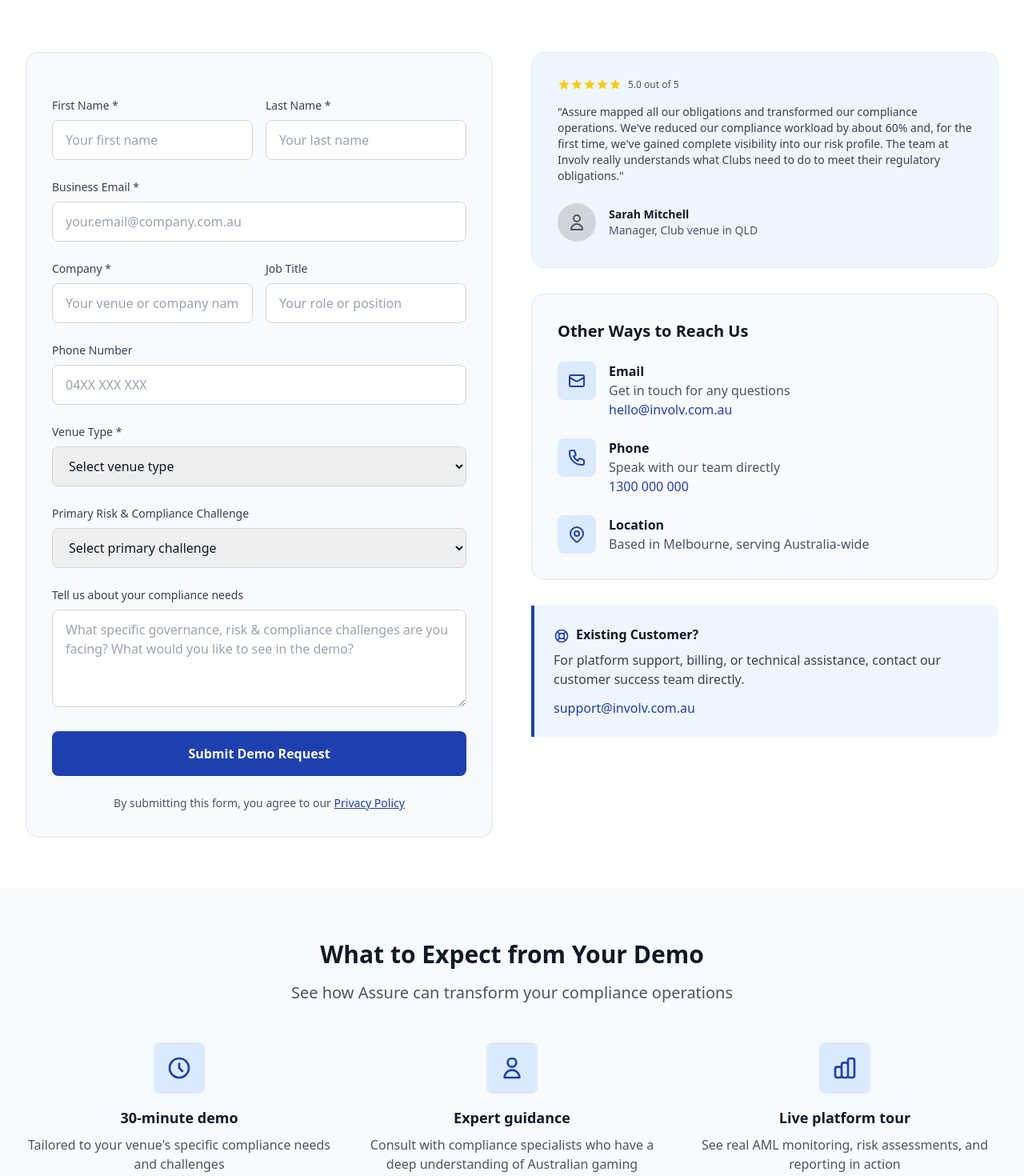
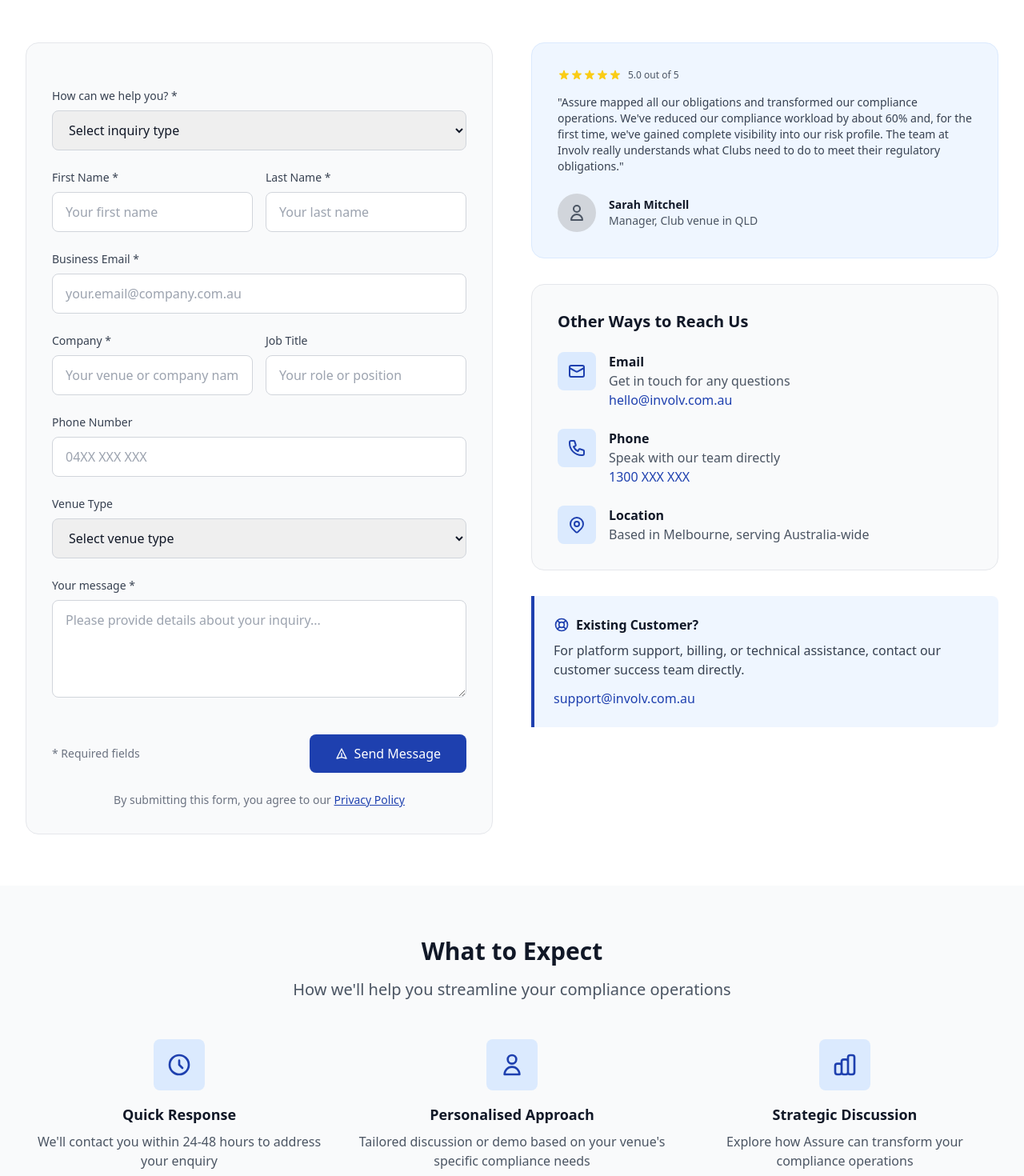
Before and after one commit to markkelly123/involv-safeplay-site, a Next.js app: page /contact in a window 1280 px wide. Shown: the part 340-1810 px from the top of the page at 80% size. Built offline with nearby package versions, Linux system fonts and the light colour scheme.

Commit message:
Update Contact Form

```diff
--- a/src/pages/contact.tsx
+++ b/src/pages/contact.tsx
@@ -15,18 +15,17 @@
     jobTitle: '',
     phone: '',
     venueType: '',
+    inquiryType: '',
     currentChallenge: '',
     message: ''
   })
 
   const [isSubmitting, setIsSubmitting] = useState(false)
   const [isSubmitted, setIsSubmitted] = useState(false)
-  const [submitError, setSubmitError] = useState(false)
 
   const handleSubmit = async (e: React.FormEvent) => {
     e.preventDefault()
     setIsSubmitting(true)
-    setSubmitError(false)
 
     try {
       const form = e.target as HTMLFormElement
@@ -42,6 +41,10 @@
 
       if (response.ok) {
         setIsSubmitted(true)
+
+        // Reset form after 5 seconds
+        setTimeout(() => {
+          setIsSubmitted(false)
           setFormData({
             firstName: '',
             lastName: '',
@@ -50,39 +53,37 @@
             jobTitle: '',
             phone: '',
             venueType: '',
+            inquiryType: '',
             currentChallenge: '',
             message: ''
           })
-
-        // Reset success message after 5 seconds
-        setTimeout(() => {
-          setIsSubmitted(false)
         }, 5000)
       } else {
         const data = await response.json()
         console.error('Form submission failed:', data)
-        setSubmitError(true)
+        alert('There was an error sending your message. Please try again or contact us directly.')
       }
     } catch (error) {
       console.error('Error submitting form:', error)
-      setSubmitError(true)
+      alert('There was an error sending your message. Please try again or contact us directly.')
     } finally {
       setIsSubmitting(false)
     }
   }
 
   const handleChange = (e: React.ChangeEvent<HTMLInputElement | HTMLTextAreaElement | HTMLSelectElement>) => {
-    setFormData({
-      ...formData,
-      [e.target.name]: e.target.value
-    })
+    const { name, value } = e.target
+    setFormData(prev => ({
+      ...prev,
+      [name]: value
+    }))
   }
 
   return (
     <>
       <Head>
         <title>Contact Sales - Schedule Your Assure Demo</title>
-        <meta name="description" content="Get a personalised demo of Involv's Assure GRC platform. Speak with our experts about AML, risk management, and regulatory compliance for Australian pubs and clubs." />
+        <meta name="description" content="Get a personalised demo of Involv&apos;s Assure GRC platform. Speak with our experts about AML, risk management, and regulatory compliance for Australian pubs and clubs." />
         <meta name="viewport" content="width=device-width, initial-scale=1" />
         {/* Favicon */}
         <link rel="icon" type="image/x-icon" href="/favicon.ico" />
@@ -98,12 +99,12 @@
         {/* Hero Section */}
         <section className="bg-gradient-to-br from-blue-50 to-white py-16">
           <div className="max-w-7xl mx-auto px-4 sm:px-6 lg:px-8">
-            <div className="text-center mb-12">
+            <div className="text-center mb-2">
               <h1 className="text-4xl md:text-5xl font-bold text-gray-900 mb-6">
                 Ready to streamline your risk & compliance?
               </h1>
               <p className="text-xl text-gray-600 max-w-3xl mx-auto">
-                Get a personalised demo of Assure or reach out to schedule a call.
+                Get a personalised demo of Assure or reach out with any questions about governance, risk & compliance.
               </p>
             </div>
           </div>
@@ -117,41 +118,45 @@
               <div>
                 <div className="bg-gray-50 rounded-2xl p-8 border border-gray-200">
                   {/* Success Message */}
-                  {isSubmitted && (
-                    <div className="mb-8 p-6 bg-green-50 border border-green-200 rounded-lg">
-                      <div className="flex items-center">
-                        <svg className="w-6 h-6 text-green-600 mr-3" fill="none" stroke="currentColor" viewBox="0 0 24 24">
+                  {isSubmitted ? (
+                    <div className="text-center py-12">
+                      <div className="w-16 h-16 bg-green-100 rounded-full flex items-center justify-center mx-auto mb-4">
+                        <svg className="w-8 h-8 text-green-600" fill="none" stroke="currentColor" viewBox="0 0 24 24">
                           <path strokeLinecap="round" strokeLinejoin="round" strokeWidth="2" d="M5 13l4 4L19 7"></path>
                         </svg>
-                        <div>
-                          <h3 className="text-lg font-semibold text-green-800 mb-1">Thank you for your interest.</h3>
-                          <p className="text-green-700 text-sm">We've received your demo request and will be in touch within 24 hours to schedule your personalised Assure demonstration.</p>
                       </div>
+                      <h3 className="text-xl font-semibold text-gray-900 mb-2">Message Sent Successfully!</h3>
+                      <p className="text-gray-600">
+                        Thank you for contacting us. We&apos;ll respond within the next business day.
+                      </p>
                     </div>
-                    </div>
-                  )}
-
-                  {/* Error Message */}
-                  {submitError && (
-                    <div className="mb-8 p-6 bg-red-50 border border-red-200 rounded-lg">
-                      <div className="flex items-center">
-                        <div className="w-6 h-6 text-red-600 mr-3">⚠</div>
-                        <div>
-                          <h3 className="text-lg font-semibold text-red-800 mb-1">Something went wrong</h3>
-                          <p className="text-red-700 text-sm">Please try again or contact us directly at hello@involv.com.au</p>
-                        </div>
-                      </div>
-                    </div>
-                  )}
-
+                  ) : (
                     <form onSubmit={handleSubmit} className="space-y-6">
                       {/* Hidden fields for Formspree */}
-                    <input type="hidden" name="_subject" value="Assure Demo Request - New Lead" />
+                      <input type="hidden" name="_subject" value={`Assure Contact Form - ${formData.inquiryType || 'General Inquiry'}`} />
                       <input type="hidden" name="_next" value={typeof window !== 'undefined' ? window.location.href : ''} />
-                    <input type="hidden" name="_cc" value="hello@involv.com.au" />
+                      <input type="hidden" name="_cc" value="mark.kelly@involv.com.au" />
                       <input type="hidden" name="site" value="Assure" />
-                    <input type="hidden" name="form_type" value="Demo Request" />
-                    <input type="hidden" name="_template" value="table" />
+                      <input type="hidden" name="form_type" value="Contact Form" />
+
+                      {/* Inquiry Type */}
+                      <div>
+                        <label htmlFor="inquiryType" className="block text-sm font-medium text-gray-700 mb-2">
+                          How can we help you? *
+                        </label>
+                        <select
+                          id="inquiryType"
+                          name="inquiryType"
+                          required
+                          value={formData.inquiryType}
+                          onChange={handleChange}
+                          className="w-full px-4 py-3 border border-gray-300 rounded-lg focus:ring-2 focus:ring-[#1e40af] focus:border-transparent"
+                        >
+                          <option value="">Select inquiry type</option>
+                          <option value="Schedule a Demo">Schedule a Demo</option>
+                          <option value="General Enquiry">General Enquiry</option>
+                        </select>
+                      </div>
 
                       {/* Name Fields */}
                       <div className="grid md:grid-cols-2 gap-4">
@@ -256,12 +261,11 @@
                       {/* Venue Type */}
                       <div>
                         <label htmlFor="venueType" className="block text-sm font-medium text-gray-700 mb-2">
-                        Venue Type *
+                          Venue Type
                         </label>
                         <select
                           id="venueType"
                           name="venueType"
-                        required
                           value={formData.venueType}
                           onChange={handleChange}
                           className="w-full px-4 py-3 border border-gray-300 rounded-lg focus:ring-2 focus:ring-[#1e40af] focus:border-transparent"
@@ -275,7 +279,8 @@
                         </select>
                       </div>
 
-                    {/* Current Challenge */}
+                      {/* Current Challenge - Only show for demo requests */}
+                      {formData.inquiryType === 'Schedule a Demo' && (
                         <div>
                           <label htmlFor="currentChallenge" className="block text-sm font-medium text-gray-700 mb-2">
                             Primary Risk & Compliance Challenge
@@ -298,49 +303,66 @@
                             <option value="multiple">Multiple areas</option>
                           </select>
                         </div>
+                      )}
 
                       {/* Message */}
                       <div>
                         <label htmlFor="message" className="block text-sm font-medium text-gray-700 mb-2">
-                        Tell us about your compliance needs
+                          {formData.inquiryType === 'Schedule a Demo'
+                            ? "Tell us about your compliance needs"
+                            : "Your message *"
+                          }
                         </label>
                         <textarea
                           id="message"
                           name="message"
                           rows={4}
+                          required={formData.inquiryType !== 'Schedule a Demo'}
                           value={formData.message}
                           onChange={handleChange}
-                        placeholder="What specific governance, risk & compliance challenges are you facing? What would you like to see in the demo?"
+                          placeholder={
+                            formData.inquiryType === 'Schedule a Demo'
+                              ? "What specific governance, risk & compliance challenges are you facing? What would you like to see in the demo?"
+                              : "Please provide details about your inquiry..."
+                          }
                           className="w-full px-4 py-3 border border-gray-300 rounded-lg focus:ring-2 focus:ring-[#1e40af] focus:border-transparent"
                         />
                       </div>
 
                       {/* Submit Button */}
+                      <div className="flex items-center justify-between pt-4">
+                        <p className="text-sm text-gray-500">
+                          * Required fields
+                        </p>
                         <button
                           type="submit"
                           disabled={isSubmitting}
-                      className="w-full bg-[#1e40af] text-white py-4 px-6 rounded-lg font-semibold hover:bg-blue-700 transition-colors flex items-center justify-center disabled:opacity-50 disabled:cursor-not-allowed"
+                          className="bg-[#1e40af] text-white px-8 py-3 rounded-lg font-medium hover:bg-blue-700 disabled:opacity-50 disabled:cursor-not-allowed transition-colors duration-200 flex items-center"
                         >
                           {isSubmitting ? (
                             <>
-                          <svg className="w-5 h-5 mr-2 animate-spin" fill="none" viewBox="0 0 24 24">
-                            <circle className="opacity-25" cx="12" cy="12" r="10" stroke="currentColor" strokeWidth="4"></circle>
-                            <path className="opacity-75" fill="currentColor" d="M4 12a8 8 0 018-8v8H4z"></path>
-                          </svg>
-                          Submitting...
+                              <div className="animate-spin rounded-full h-4 w-4 border-b-2 border-white mr-2"></div>
+                              Sending...
                             </>
                           ) : (
-                        'Submit Demo Request'
+                            <>
+                              <svg className="w-4 h-4 mr-2" fill="none" stroke="currentColor" viewBox="0 0 24 24">
+                                <path strokeLinecap="round" strokeLinejoin="round" strokeWidth="2" d="M12 19l9 2-9-18-9 18 9-2zm0 0v-8" />
+                              </svg>
+                              Send Message
+                            </>
                           )}
                         </button>
+                      </div>
 
-                    <p className="text-sm text-gray-600 text-center">
+                      <p className="text-sm text-gray-500 text-center">
                         By submitting this form, you agree to our{' '}
                         <Link href="/privacy-policy" className="text-[#1e40af] hover:text-blue-700 underline">
                           Privacy Policy
                         </Link>
                       </p>
                     </form>
+                  )}
                 </div>
               </div>
 
@@ -359,7 +381,7 @@
                     <span className="ml-2 text-xs font-medium text-gray-600">5.0 out of 5</span>
                   </div>
                   <blockquote className="text-sm text-gray-700 mb-6">
-                    "Assure mapped all our obligations and transformed our compliance operations. We've reduced our compliance workload by about 60% and, for the first time, we've gained complete visibility into our risk profile. The team at Involv really understands what Clubs need to do to meet their regulatory obligations."
+                    "Assure mapped all our obligations and transformed our compliance operations. We&apos;ve reduced our compliance workload by about 60% and, for the first time, we&apos;ve gained complete visibility into our risk profile. The team at Involv really understands what Clubs need to do to meet their regulatory obligations."
                   </blockquote>
                   <div className="flex items-center">
                     <div className="w-12 h-12 bg-gray-300 rounded-full flex items-center justify-center">
@@ -380,7 +402,7 @@
 
                   <div className="space-y-6">
                     <div className="flex items-start">
-                      <div className="w-12 h-12 bg-blue-100 rounded-lg flex items-center justify-center mr-4">
+                      <div className="w-12 h-12 bg-blue-100 rounded-lg flex items-center justify-center mr-4 flex-shrink-0">
                         <svg className="w-6 h-6 text-[#1e40af]" fill="none" stroke="currentColor" viewBox="0 0 24 24">
                           <path strokeLinecap="round" strokeLinejoin="round" strokeWidth="2" d="M3 8l7.89 4.26a2 2 0 002.22 0L21 8M5 19h14a2 2 0 002-2V7a2 2 0 00-2-2H5a2 2 0 00-2 2v10a2 2 0 002 2z" />
                         </svg>
@@ -395,7 +417,7 @@
                     </div>
 
                     <div className="flex items-start">
-                      <div className="w-12 h-12 bg-blue-100 rounded-lg flex items-center justify-center mr-4">
+                      <div className="w-12 h-12 bg-blue-100 rounded-lg flex items-center justify-center mr-4 flex-shrink-0">
                         <svg className="w-6 h-6 text-[#1e40af]" fill="none" stroke="currentColor" viewBox="0 0 24 24">
                           <path strokeLinecap="round" strokeLinejoin="round" strokeWidth="2" d="M3 5a2 2 0 012-2h3.28a1 1 0 01.948.684l1.498 4.493a1 1 0 01-.502 1.21l-2.257 1.13a11.042 11.042 0 005.516 5.516l1.13-2.257a1 1 0 011.21-.502l4.493 1.498a1 1 0 01.684.949V19a2 2 0 01-2 2h-1C9.716 21 3 14.284 3 6V5z" />
                         </svg>
@@ -403,14 +425,14 @@
                       <div>
                         <h4 className="font-semibold text-gray-900">Phone</h4>
                         <p className="text-gray-600">Speak with our team directly</p>
-                        <a href="tel:+61390000000" className="text-[#1e40af] hover:text-blue-700 font-medium">
-                          1300 000 000
+                        <a href="tel:1300XXXXXX" className="text-[#1e40af] hover:text-blue-700 font-medium">
+                          1300 XXX XXX
                         </a>
                       </div>
                     </div>
 
                     <div className="flex items-start">
-                      <div className="w-12 h-12 bg-blue-100 rounded-lg flex items-center justify-center mr-4">
+                      <div className="w-12 h-12 bg-blue-100 rounded-lg flex items-center justify-center mr-4 flex-shrink-0">
                         <svg className="w-6 h-6 text-[#1e40af]" fill="none" stroke="currentColor" viewBox="0 0 24 24">
                           <path strokeLinecap="round" strokeLinejoin="round" strokeWidth="2" d="M17.657 16.657L13.414 20.9a1.998 1.998 0 01-2.827 0l-4.244-4.243a8 8 0 1111.314 0z" />
                           <path strokeLinecap="round" strokeLinejoin="round" strokeWidth="2" d="M15 11a3 3 0 11-6 0 3 3 0 016 0z" />
@@ -421,13 +443,15 @@
                         <p className="text-gray-600">Based in Melbourne, serving Australia-wide</p>
                       </div>
                     </div>
+
+
                   </div>
                 </div>
 
                 {/* Support for Existing Customers */}
                 <div className="border-l-4 border-[#1e40af] bg-blue-50 p-6 rounded-r-lg">
-                  <h4 className="font-semibold text-gray-900 mb-2">
-                    <svg className="inline w-5 h-5 mr-2 text-[#1e40af]" fill="none" stroke="currentColor" viewBox="0 0 24 24">
+                  <h4 className="font-semibold text-gray-900 mb-2 flex items-center">
+                    <svg className="w-5 h-5 mr-2 text-[#1e40af]" fill="none" stroke="currentColor" viewBox="0 0 24 24">
                       <path strokeLinecap="round" strokeLinejoin="round" strokeWidth="2" d="M18.364 5.636l-3.536 3.536m0 5.656l3.536 3.536M9.172 9.172L5.636 5.636m3.536 9.192L5.636 18.364M21 12a9 9 0 11-18 0 9 9 0 0118 0zm-5 0a4 4 0 11-8 0 4 4 0 018 0z" />
                     </svg>
                     Existing Customer?
@@ -448,9 +472,9 @@
         <section className="bg-gray-50 py-16">
           <div className="max-w-7xl mx-auto px-4 sm:px-6 lg:px-8">
             <div className="text-center mb-12">
-              <h2 className="text-3xl font-bold text-gray-900 mb-4">What to Expect from Your Demo</h2>
+              <h2 className="text-3xl font-bold text-gray-900 mb-4">What to Expect</h2>
               <p className="text-xl text-gray-600 max-w-3xl mx-auto">
-                See how Assure can transform your compliance operations
+                How we&apos;ll help you streamline your compliance operations
               </p>
             </div>
 
@@ -461,9 +485,9 @@
                     <path strokeLinecap="round" strokeLinejoin="round" strokeWidth="2" d="M12 8v4l3 3m6-3a9 9 0 11-18 0 9 9 0 0118 0z" />
                   </svg>
                 </div>
-                <h3 className="text-lg font-semibold text-gray-900 mb-2">30-minute demo</h3>
+                <h3 className="text-lg font-semibold text-gray-900 mb-2">Quick Response</h3>
                 <p className="text-gray-600">
-                  Tailored to your venue's specific compliance needs and challenges
+                  We&apos;ll contact you within 24-48 hours to address your enquiry
                 </p>
               </div>
               <div className="text-center">
@@ -472,9 +496,9 @@
                     <path strokeLinecap="round" strokeLinejoin="round" strokeWidth="2" d="M16 7a4 4 0 11-8 0 4 4 0 018 0zM12 14a7 7 0 00-7 7h14a7 7 0 00-7-7z" />
                   </svg>
                 </div>
-                <h3 className="text-lg font-semibold text-gray-900 mb-2">Expert guidance</h3>
+                <h3 className="text-lg font-semibold text-gray-900 mb-2">Personalised Approach</h3>
                 <p className="text-gray-600">
-                  Consult with compliance specialists who have a deep understanding of Australian gaming regulations
+                  Tailored discussion or demo based on your venue&apos;s specific compliance needs
                 </p>
               </div>
               <div className="text-center">
@@ -483,9 +507,9 @@
                     <path strokeLinecap="round" strokeLinejoin="round" strokeWidth="2" d="M9 19v-6a2 2 0 00-2-2H5a2 2 0 00-2 2v6a2 2 0 002 2h2a2 2 0 002-2zm0 0V9a2 2 0 012-2h2a2 2 0 012 2v10m-6 0a2 2 0 002 2h2a2 2 0 002-2m0 0V5a2 2 0 012-2h2a2 2 0 012 2v14a2 2 0 01-2 2h-2a2 2 0 01-2-2z" />
                   </svg>
                 </div>
-                <h3 className="text-lg font-semibold text-gray-900 mb-2">Live platform tour</h3>
+                <h3 className="text-lg font-semibold text-gray-900 mb-2">Strategic Discussion</h3>
                 <p className="text-gray-600">
-                  See real AML monitoring, risk assessments, and reporting in action
+                  Explore how Assure can transform your compliance operations
                 </p>
               </div>
             </div>
```
Lines whose indentation alone changed are shown as unchanged.
